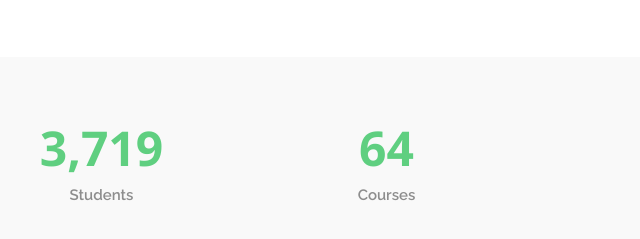
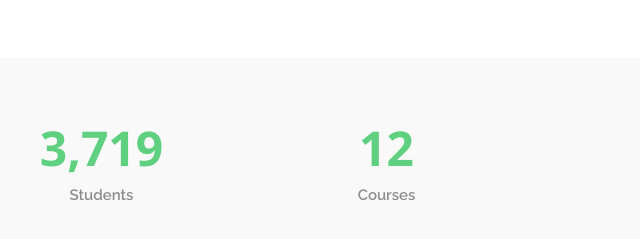
Before and after one commit to kenbaldomero007-hash/project2, a plain HTML site: page index.html in a window 1280 px wide. Shown: the part 1218-1457 px from the top of the page, 111-751 px from the left. Drawn offline with nearby package versions, Linux system fonts and the light colour scheme.

Commit message:
Update course count to 12 on home page

```diff
--- a/index.html
+++ b/index.html
@@ -131,7 +131,7 @@
 
           <div class="col-lg-3 col-md-6">
             <div class="stats-item text-center w-100 h-100">
-              <span data-purecounter-start="0" data-purecounter-end="64" data-purecounter-duration="1" class="purecounter"></span>
+              <span data-purecounter-start="0" data-purecounter-end="12" data-purecounter-duration="1" class="purecounter"></span>
               <p>Courses</p>
             </div>
           </div><!-- End Stats Item -->
```
